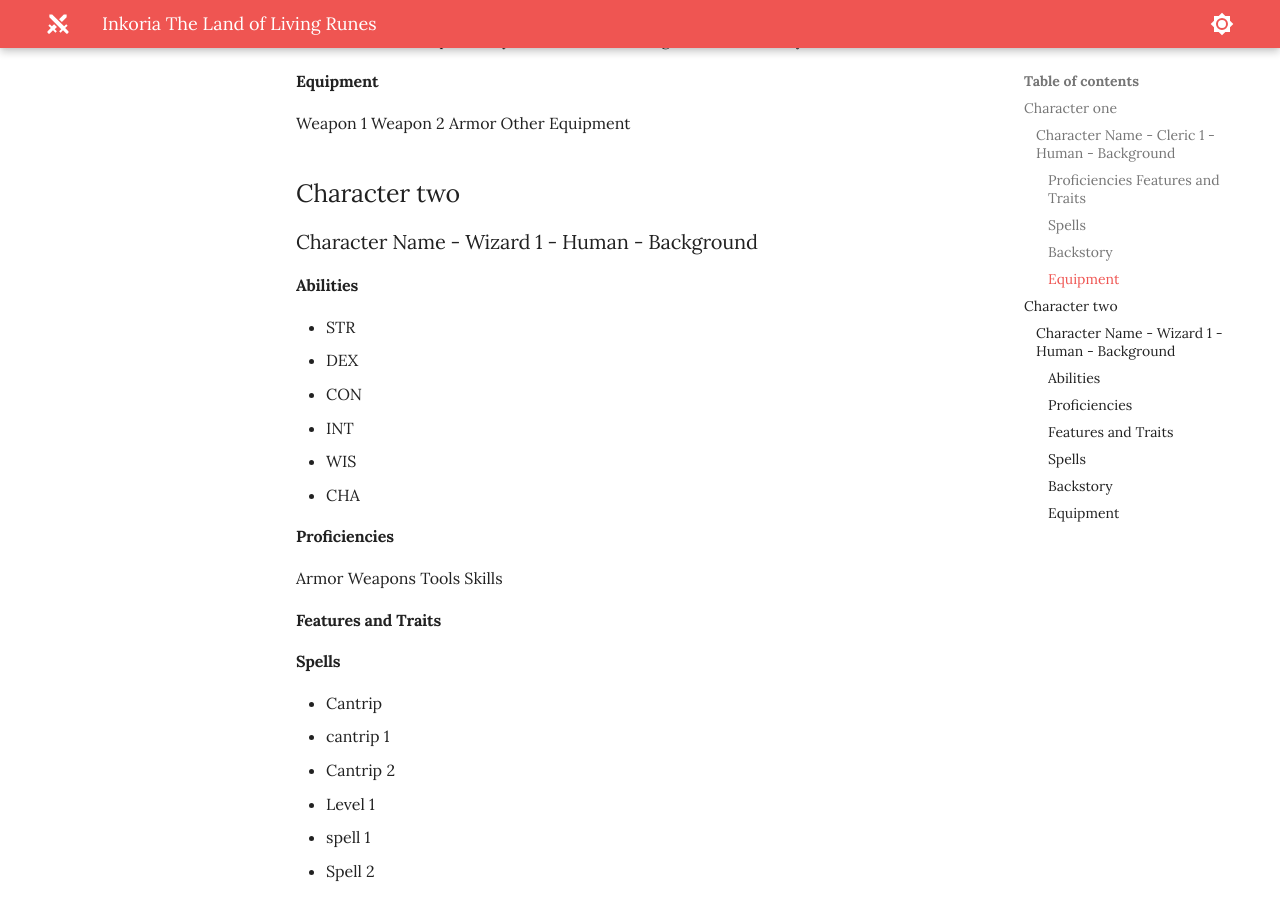
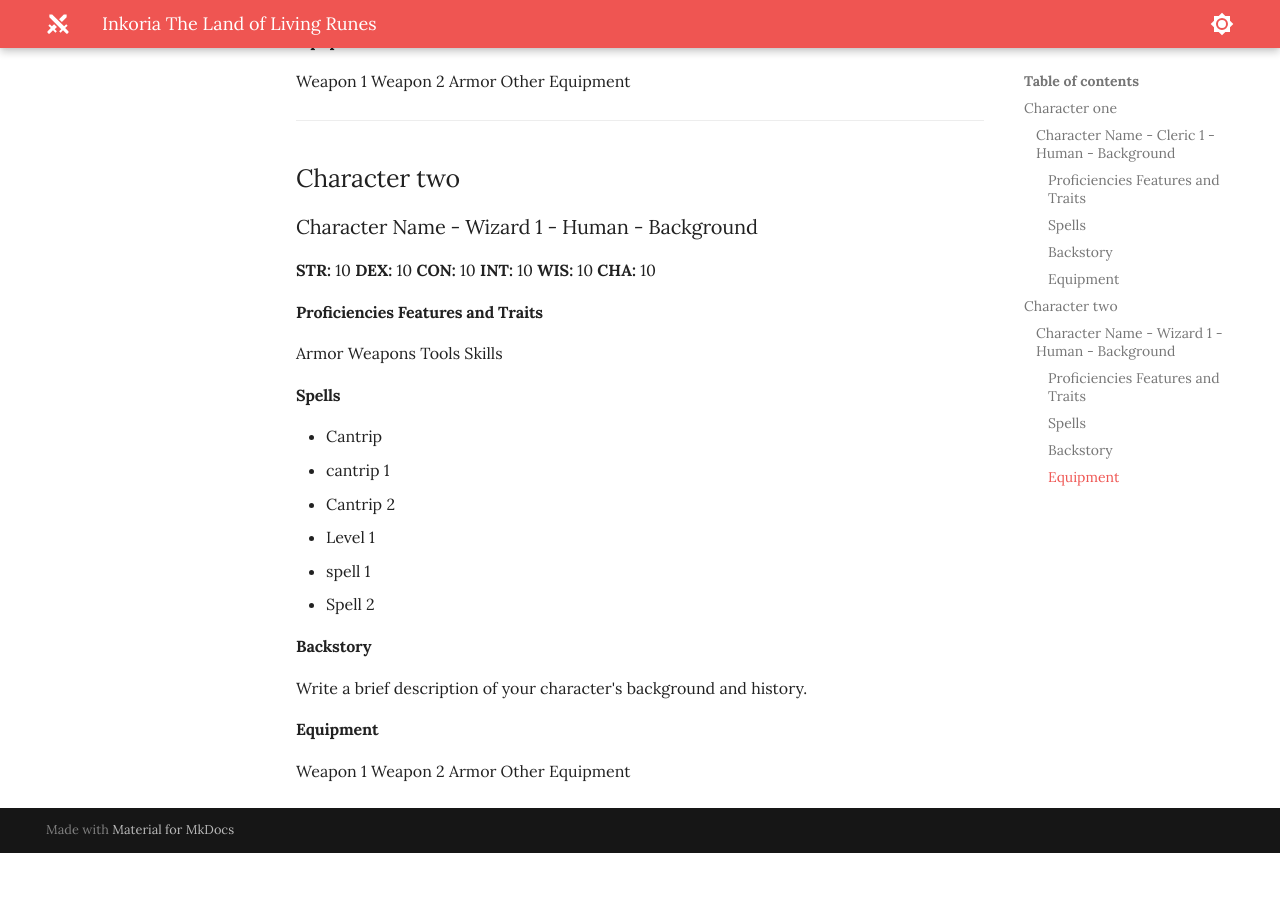
Before and after one commit to jonasmcferreira/adventures, an MkDocs documentation site: the page built from docs/inkoria/characters.md, in a window 1280 px wide and 900 px high, scrolled down 1225 px. Built offline with MkDocs 1.6.1 and Material for MkDocs 9.7.7, drawn with Linux system fonts in a browser that asks for light colours; after the commit the page ends 2078 px from its top, so only the background shows below that; some of the changed text lies outside the part shown.

Commit message:
modified docs/inkoria/characters.md

````diff
--- a/docs/inkoria/characters.md
+++ b/docs/inkoria/characters.md
@@ -8,13 +8,12 @@
     - [Equipment](#equipment)
 - [Character two](#character-two)
   - [Character Name - Wizard 1 - Human - Background](#character-name---wizard-1---human---background)
-    - [Abilities](#abilities)
-    - [Proficiencies](#proficiencies)
-    - [Features and Traits](#features-and-traits)
+    - [Proficiencies Features and Traits](#proficiencies-features-and-traits-1)
     - [Spells](#spells-1)
     - [Backstory](#backstory-1)
     - [Equipment](#equipment-1)
 
+---
 
 ## Character one
 
@@ -54,28 +53,25 @@ Weapon 2
 Armor
 Other Equipment
 
+---
+
 ## Character two
 
 ### Character Name - Wizard 1 - Human - Background
 
-#### Abilities
+**STR:** 10
+**DEX:** 10
+**CON:** 10
+**INT:** 10
+**WIS:** 10
+**CHA:** 10
 
-- STR
-- DEX
-- CON
-- INT
-- WIS
-- CHA
-
-#### Proficiencies
+#### Proficiencies Features and Traits
 
 Armor
 Weapons
 Tools
 Skills
-
-#### Features and Traits
-
 
 #### Spells
 
@@ -92,9 +88,7 @@ Write a brief description of your character's background and history.
 
 #### Equipment
 
-```
 Weapon 1
 Weapon 2
 Armor
 Other Equipment
-```
````
